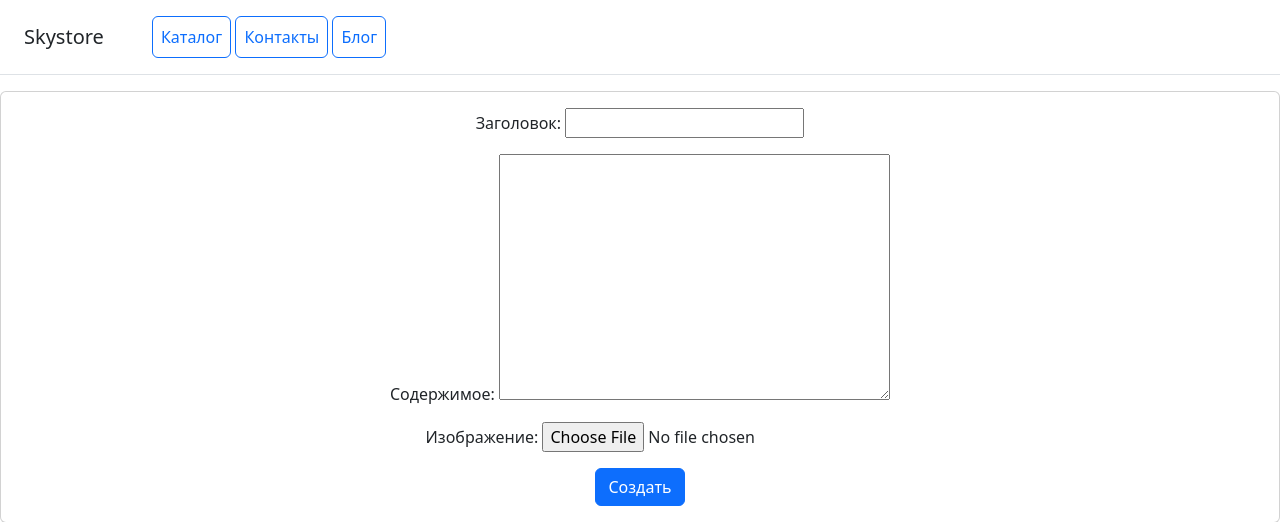
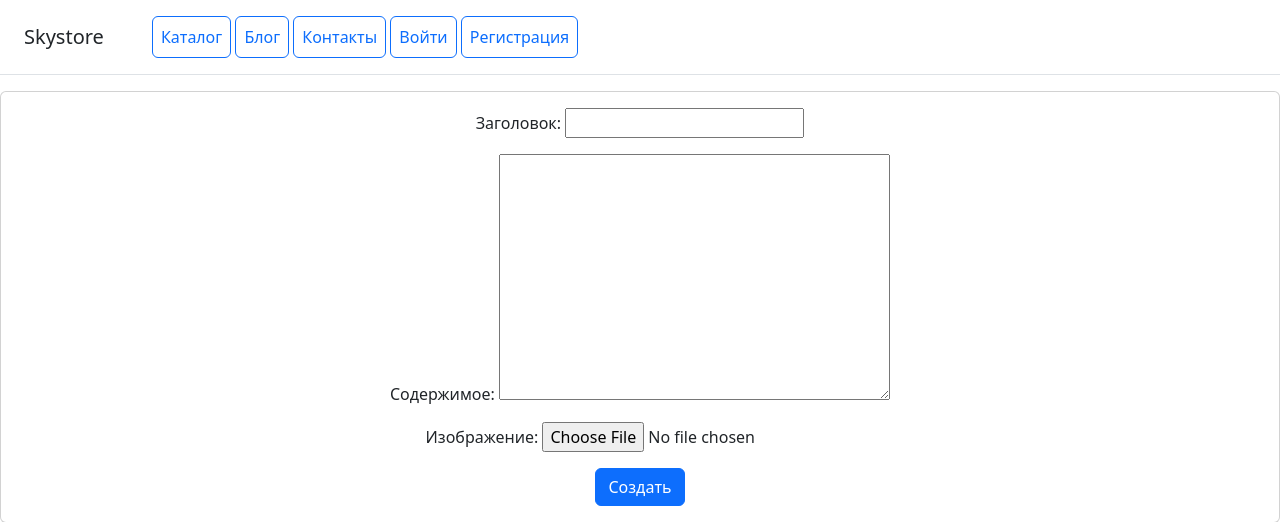
Before and after one commit to alexandrsinev/Homeworke_20.1, a Django app: page /blog/create/ in a window 1280 px wide. Shown: the top 522 px of the page. Run offline with Django 5.2, Linux system fonts and the light colour scheme.

Commit message:
Прописанны изменения кнопок в зависимости от того вошел ли пользователь в систему

```diff
--- a/catalog/templates/catalog/includes/inc_catalog_menu.html
+++ b/catalog/templates/catalog/includes/inc_catalog_menu.html
@@ -2,7 +2,15 @@
     <h5 class="my-0 mr-md-auto font-weight-normal">Skystore</h5>
     <nav class="ms-5">
         <a class="p-2 btn btn-outline-primary" href="{% url 'catalog:home_page' %}">Каталог</a>
+        <a class="p-2 btn btn-outline-primary" href="{% url 'blog:list' %}">Блог</a>
         <a class="p-2 btn btn-outline-primary" href="{% url 'catalog:contacts' %}">Контакты</a>
-        <a class="p-2 btn btn-outline-primary" href="{% url 'blog:list' %}">Блог</a>
+        {% if user.is_authenticated %}
+        <a class="p-2 btn btn-outline-primary" href="{% url 'users:logout' %}">Выйти</a>
+        <a class="p-2 btn btn-outline-primary" href="{% url 'users:profile' %}">Профиль</a>
+        {% else %}
+        <a class="p-2 btn btn-outline-primary" href="{% url 'users:login' %}">Войти</a>
+        <a class="p-2 btn btn-outline-primary" href="{% url 'users:register' %}">Регистрация</a>
+        {% endif %}
+
     </nav>
 </div>
```
